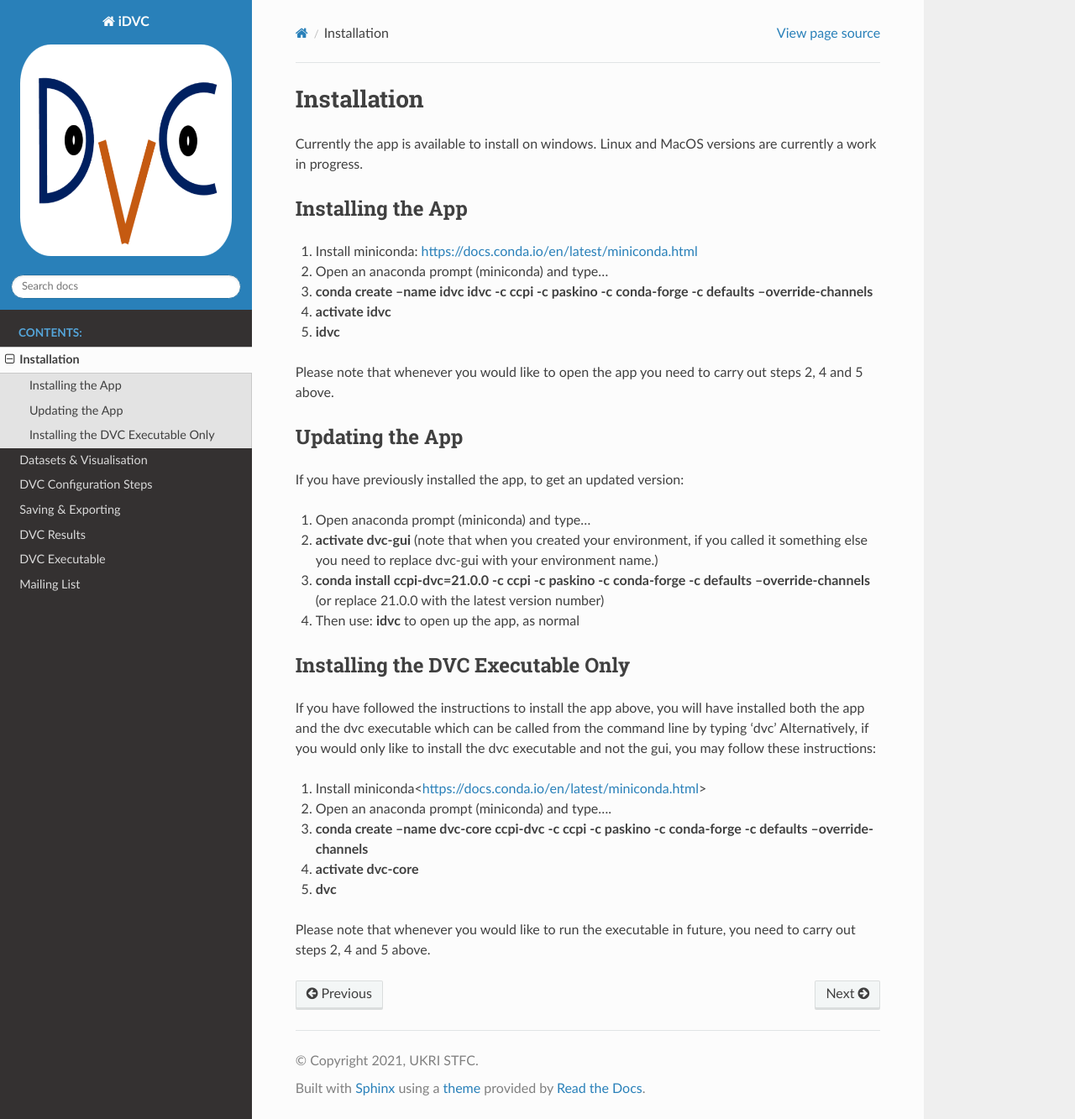
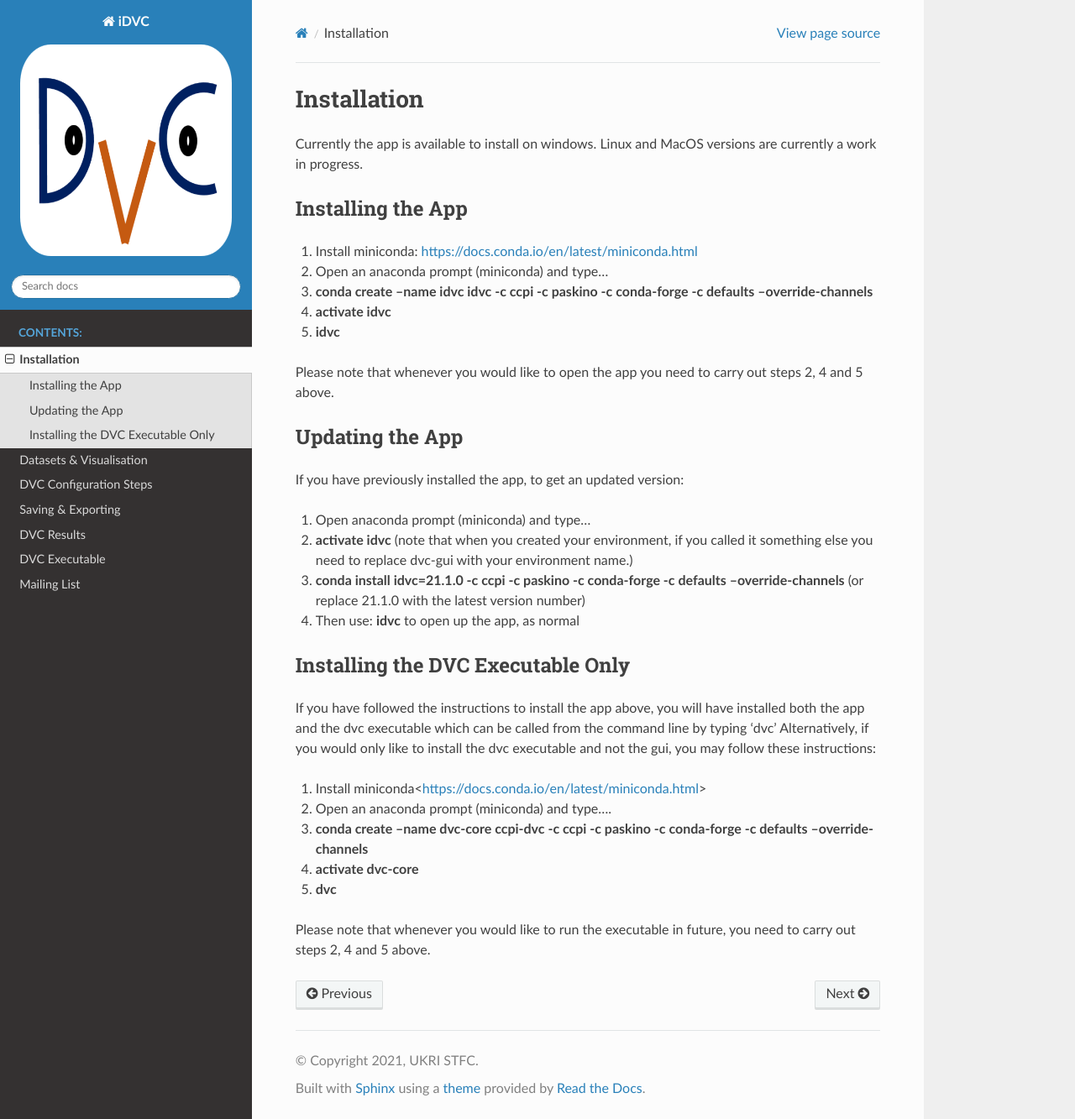
Before and after one commit to TomographicImaging/iDVC, a Sphinx documentation site: the page built from docs/source/installation.rst, in a window 1280 px wide and 1333 px high. Shown: the whole window at 84% size. Built offline with Sphinx 7.4.7 and the Read the Docs theme 2.0.0, drawn with Linux system fonts in a browser that asks for light colours.

Commit message:
correct app update instructions

```diff
--- a/docs/source/installation.rst
+++ b/docs/source/installation.rst
@@ -18,8 +18,8 @@ Updating the App
 If you have previously installed the app, to get an updated version:
 
 1.	Open anaconda prompt (miniconda) and type…
-2.	**activate dvc-gui** (note that when you created your environment, if you called it something else you need to replace dvc-gui with your environment name.)
-3.	**conda install ccpi-dvc=21.0.0 -c ccpi -c paskino -c conda-forge -c defaults --override-channels** (or replace 21.0.0 with the latest version number)
+2.	**activate idvc** (note that when you created your environment, if you called it something else you need to replace dvc-gui with your environment name.)
+3.	**conda install idvc=21.1.0 -c ccpi -c paskino -c conda-forge -c defaults --override-channels** (or replace 21.1.0 with the latest version number)
 4.	Then use: **idvc** to open up the app, as normal
 
 Installing the DVC Executable Only
```
